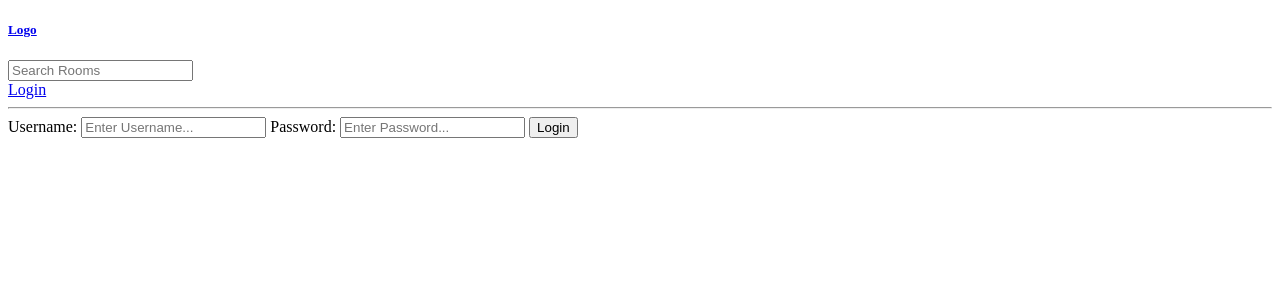
After one commit to Usman-Ubaid/studybud, a Django app: page /login/ in a window 1280 px wide. The commit adds this page. Shown: the top 300 px of the page. Run offline with Django 5.2, Linux system fonts and the light colour scheme.

Commit message:
user login functionality

```diff
--- a/base/templates/base/home.html
+++ b/base/templates/base/home.html
@@ -25,8 +25,10 @@
     <div>
       {% for room in rooms %}
       <div>
+        {% if request.user == room.host %}
         <a href="{% url 'update-room' room.id %}">Edit</a>
         <a href="{% url 'delete-room' room.id %}">Delete</a>
+        {% endif %}
         <span>@{{room.host}}</span>
         <h5>
           {{room.id}} - <a href="{% url 'room' room.id %}">{{room.name}}</a>
--- /dev/null
+++ b/base/templates/base/login_register.html
@@ -0,0 +1,17 @@
+{% extends 'main.html' %}
+
+{% block content %}
+
+<form method="POST" action="">
+  {% csrf_token %}
+
+  <label for="username">Username: </label>
+  <input type="text" name="username" placeholder="Enter Username..." />
+
+  <label for="password">Password: </label>
+  <input type="password" name="password" placeholder="Enter Password..." />
+
+  <input type="submit" value="Login" />
+</form>
+
+{% endblock content %}
--- a/base/urls.py
+++ b/base/urls.py
@@ -2,9 +2,10 @@ from django.urls import path
 from . import views
 
 urlpatterns = [
+    path('login/', views.login_page, name="login"),
+    path('logout/', views.logout_user, name="logout"),
     path('', views.home, name="home"),
     path('room/<str:pk>', views.room, name="room"),
-
     path('create-room', views.create_room, name="create-room"),
     path('update-room/<str:pk>/', views.update_room, name="update-room"),
     path('delete-room/<str:pk>/', views.delete_room, name="delete-room"),
--- a/base/views.py
+++ b/base/views.py
@@ -1,11 +1,44 @@
 from django.shortcuts import render, redirect
 from django.db.models import Q
+from django.contrib.auth.models import User
+from django.contrib.auth import authenticate, login, logout
+from django.contrib.auth.decorators import login_required
+from django.contrib import messages
 from django.http import HttpResponse
 from .models import Room, Topic
 from .forms import RoomForm
 
 
 # Create your views here.
+
+def login_page(request):
+
+  if request.user.is_authenticated:
+    return redirect('home')
+
+  if request.method == "POST":
+    username = request.POST.get('username')
+    password = request.POST.get('password')
+
+    try:
+      user = User.objects.get(username=username)
+    except:
+      messages.error(request, "User does not exist.")
+      return redirect('login')
+
+    user = authenticate(request, username=username, password= password)
+
+    if user is not None:
+      login(request, user)
+      return redirect('home')
+    else:
+      messages.error(request, "Incorrect username or password.")
+  context={}
+  return render(request, 'base/login_register.html',context)
+
+def logout_user(request):
+  logout(request)
+  return redirect("home")
 
 def home(request):
   q = request.GET.get('q') if request.GET.get('q') != None else ''
@@ -28,6 +61,7 @@ def room(request, pk):
 
   return render(request, 'base/room.html', context)
 
+@login_required(login_url="login")
 def create_room(request):
   form = RoomForm()
 
@@ -40,9 +74,14 @@ def create_room(request):
   context = {"form": form}
   return render(request, 'base/room_form.html', context)
 
+
+@login_required(login_url="login")
 def update_room(request, pk):
   room = Room.objects.get(id=pk)
   form = RoomForm(instance=room)
+
+  if request.user != room.host:
+    return HttpResponse("You are not allowed!!")
 
   if request.method == 'POST':
     form = RoomForm(request.POST, instance=room)
@@ -53,8 +92,14 @@ def update_room(request, pk):
   context = {"form": form}
   return render(request, 'base/room_form.html', context)
 
+
+@login_required(login_url="login")
 def delete_room(request, pk):
   room = Room.objects.get(id=pk)
+
+  if request.user != room.host:
+    return HttpResponse("You are not allowed!!")
+
   if request.method == "POST":
     room.delete()
     return redirect('home')
--- a/templates/main.html
+++ b/templates/main.html
@@ -8,6 +8,14 @@
   <body>
     {% include "navbar.html" %}
 
+      {% if messages %}
+      <ul class="messages">
+        {% for message in messages %}
+        <li>{{ message }}</li>
+        {% endfor %}
+      </ul>
+      {% endif %}
+
     {% block content %}
 
     {% endblock %}
--- a/templates/navbar.html
+++ b/templates/navbar.html
@@ -6,4 +6,9 @@
   <input type="text" name="q" placeholder="Search Rooms" />
 </form>
 
+{% if request.user.is_authenticated %}
+<a href="{% url 'logout' %}">Logout</a>
+{%else%}
+<a href="{% url 'login' %}">Login</a>
+{%endif%}
 <hr />
```
Also changed, not shown: db.sqlite3.
